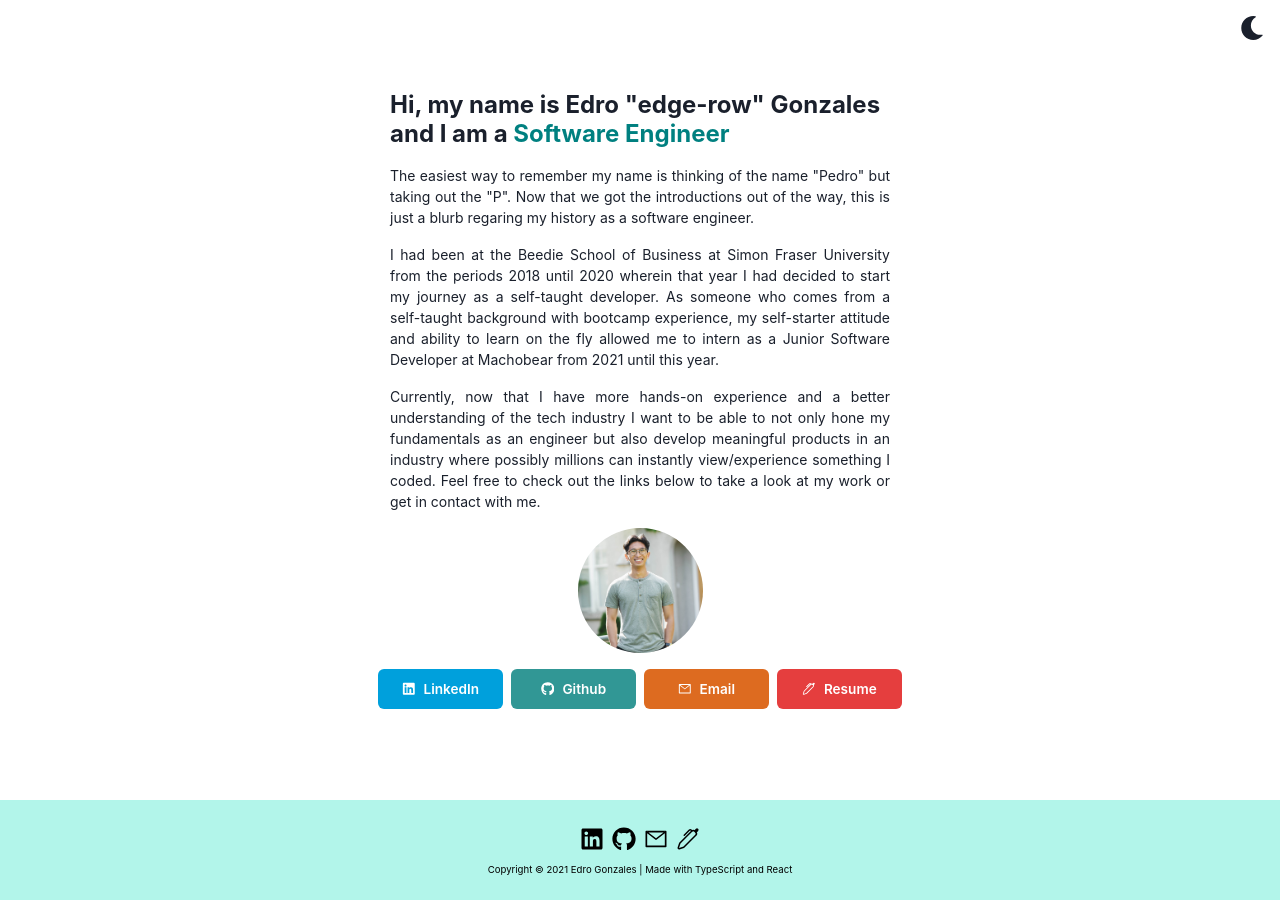
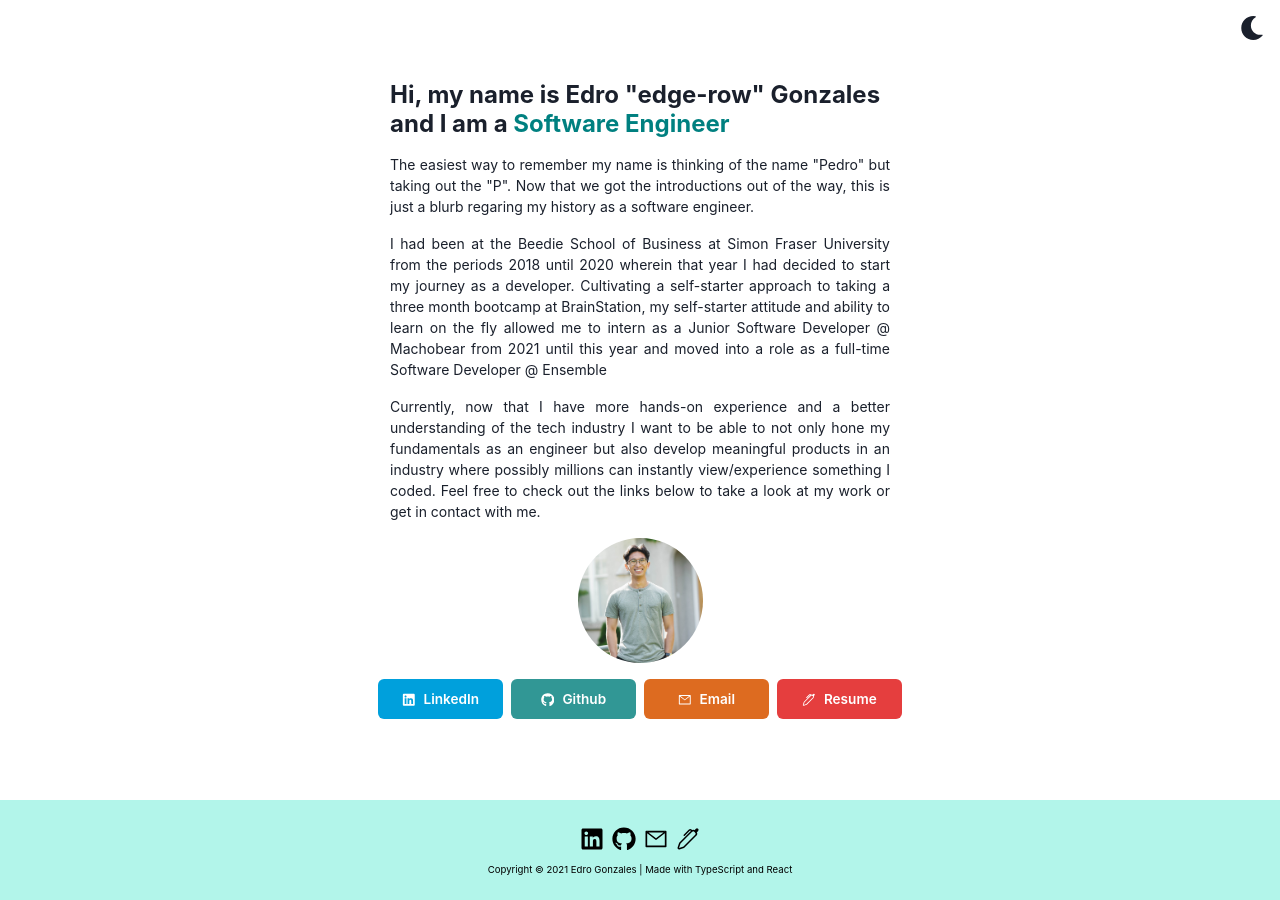
Before and after one commit to Nog-bs/portfolio-v3, a React (Create React App) app: page / in a window 1280 px wide. Built offline with nearby package versions, Linux system fonts and the light colour scheme.

Commit message:
update hero text

```diff
--- a/src/pages/Hero.tsx
+++ b/src/pages/Hero.tsx
@@ -17,7 +17,7 @@ export const Hero: React.FC = () => {
         <Layout>
             <TopHeader>Hi, my name is Edro "edge-row" Gonzales and I am a <a href="https://en.wikipedia.org/wiki/Software_engineering" target="_blank" rel="noreferrer"><Text as="span" color="teal" _hover={{ textDecoration: 'underline'}}>Software Engineer</Text></a></TopHeader>
             <ParagraphContainer text='The easiest way to remember my name is thinking of the name "Pedro" but taking out the "P". Now that we got the introductions out of the way, this is just a blurb regaring my history as a software engineer.' />
-            <ParagraphContainer text="I had been at the Beedie School of Business at Simon Fraser University from the periods 2018 until 2020 wherein that year I had decided to start my journey as a self-taught developer. As someone who comes from a self-taught background with bootcamp experience, my self-starter attitude and ability to learn on the fly allowed me to intern as a Junior Software Developer at Machobear from 2021 until this year." /> <ParagraphContainer text="Currently, now that I have more hands-on experience and a better understanding of the tech industry I want to be able to not only hone my fundamentals as an engineer but also develop meaningful products in an industry where possibly millions can instantly view/experience something I coded. Feel free to check out the links below to take a look at my work or get in contact with me." />
+            <ParagraphContainer text="I had been at the Beedie School of Business at Simon Fraser University from the periods 2018 until 2020 wherein that year I had decided to start my journey as a developer. Cultivating a self-starter approach to taking a three month bootcamp at BrainStation, my self-starter attitude and ability to learn on the fly allowed me to intern as a Junior Software Developer @ Machobear from 2021 until this year and moved into a role as a full-time Software Developer @ Ensemble" /> <ParagraphContainer text="Currently, now that I have more hands-on experience and a better understanding of the tech industry I want to be able to not only hone my fundamentals as an engineer but also develop meaningful products in an industry where possibly millions can instantly view/experience something I coded. Feel free to check out the links below to take a look at my work or get in contact with me." />
             <Image
                 margin="auto"
                 borderRadius="full"
```
